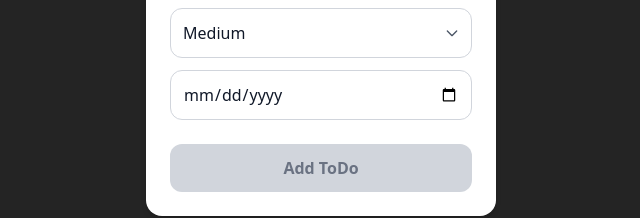
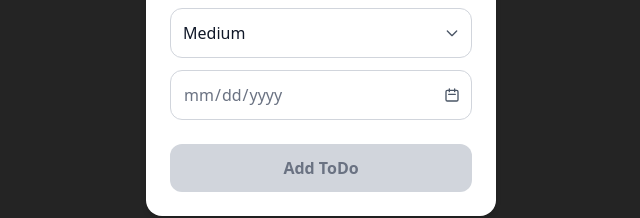
Before and after one commit to jwlim94/todo, a React (Vite) app: page / in a window 1280 px wide. Shown: the part 361-579 px from the top of the page, without its empty margins (319-959 px from the left). Built offline with nearby package versions, Linux system fonts and the light colour scheme.

Commit message:
add custom calendar icon for date input and improve pointer UX

```diff
--- a/src/App.tsx
+++ b/src/App.tsx
@@ -67,9 +67,9 @@ const App = () => {
         />
 
         {/* Priority Section */}
-        <div className="relative">
+        <div className="relative cursor-pointer">
           <select
-            className="border border-gray-300 p-3 pr-10 rounded-xl focus:outline-none focus:ring-2 focus:ring-blue-300 transition text-gray-900 appearance-none w-full"
+            className="border border-gray-300 p-3 pr-10 rounded-xl focus:outline-none focus:ring-2 focus:ring-blue-300 transition text-gray-900 appearance-none w-full cursor-pointer"
             value={priority}
             onChange={(e) =>
               setPriority(e.target.value as "High" | "Medium" | "Low")
@@ -97,12 +97,38 @@ const App = () => {
         </div>
 
         {/* Date Section */}
-        <input
-          type="date"
-          className="border border-gray-300 p-3 rounded-xl focus:outline-none focus:ring-1 focus:ring-blue-300 transition text-gray-900 placeholder-gray-500"
-          value={dueDate}
-          onChange={(e) => setDueDate(e.target.value)}
-        />
+        <div className="relative w-full">
+          <input
+            type="date"
+            onFocus={(e) => e.target.showPicker && e.target.showPicker()}
+            className={`appearance-none w-full border border-gray-300 p-3 pr-10 rounded-xl focus:outline-none focus:ring-1 focus:ring-blue-300 transition placeholder-gray-500 cursor-pointer
+              [&::-webkit-calendar-picker-indicator]:opacity-0
+              [&::-webkit-calendar-picker-indicator]:cursor-pointer
+              ${
+                dueDate === ""
+                  ? "[&::-webkit-datetime-edit]:text-gray-500"
+                  : "text-gray-900"
+              }
+            `}
+            value={dueDate}
+            onChange={(e) => setDueDate(e.target.value)}
+          />
+          <div className="absolute inset-y-0 right-3 flex items-center pointer-events-none">
+            <svg
+              className="w-4 h-4 text-gray-600"
+              fill="none"
+              stroke="currentColor"
+              strokeWidth="2"
+              viewBox="0 0 24 24"
+            >
+              <path
+                strokeLinecap="round"
+                strokeLinejoin="round"
+                d="M8 7V3m8 4V3m-9 8h10M5 21h14a2 2 0 002-2V7a2 2 0 00-2-2H5a2 2 0 00-2 2v12a2 2 0 002 2z"
+              />
+            </svg>
+          </div>
+        </div>
 
         {/* Add Buttion Section */}
         <button
```
